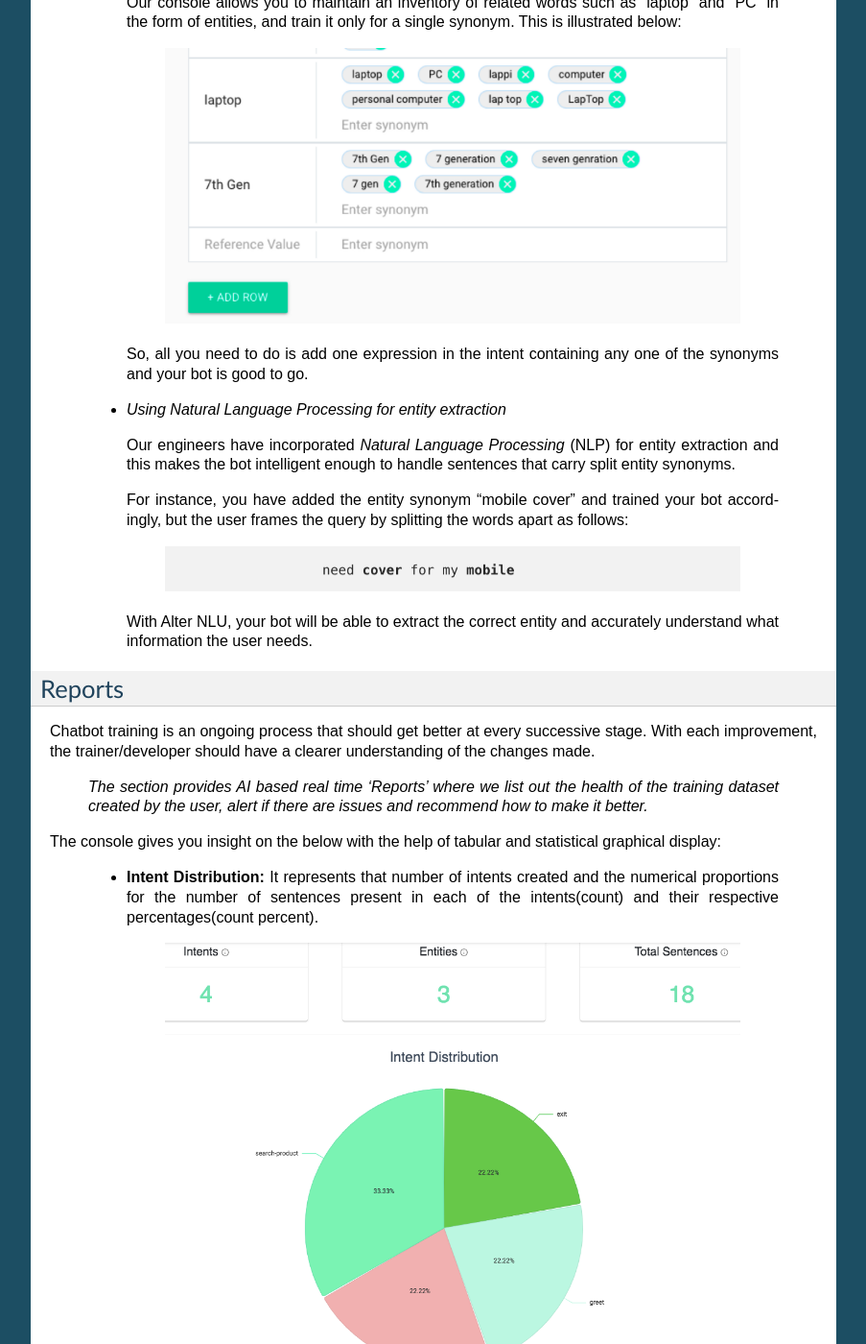
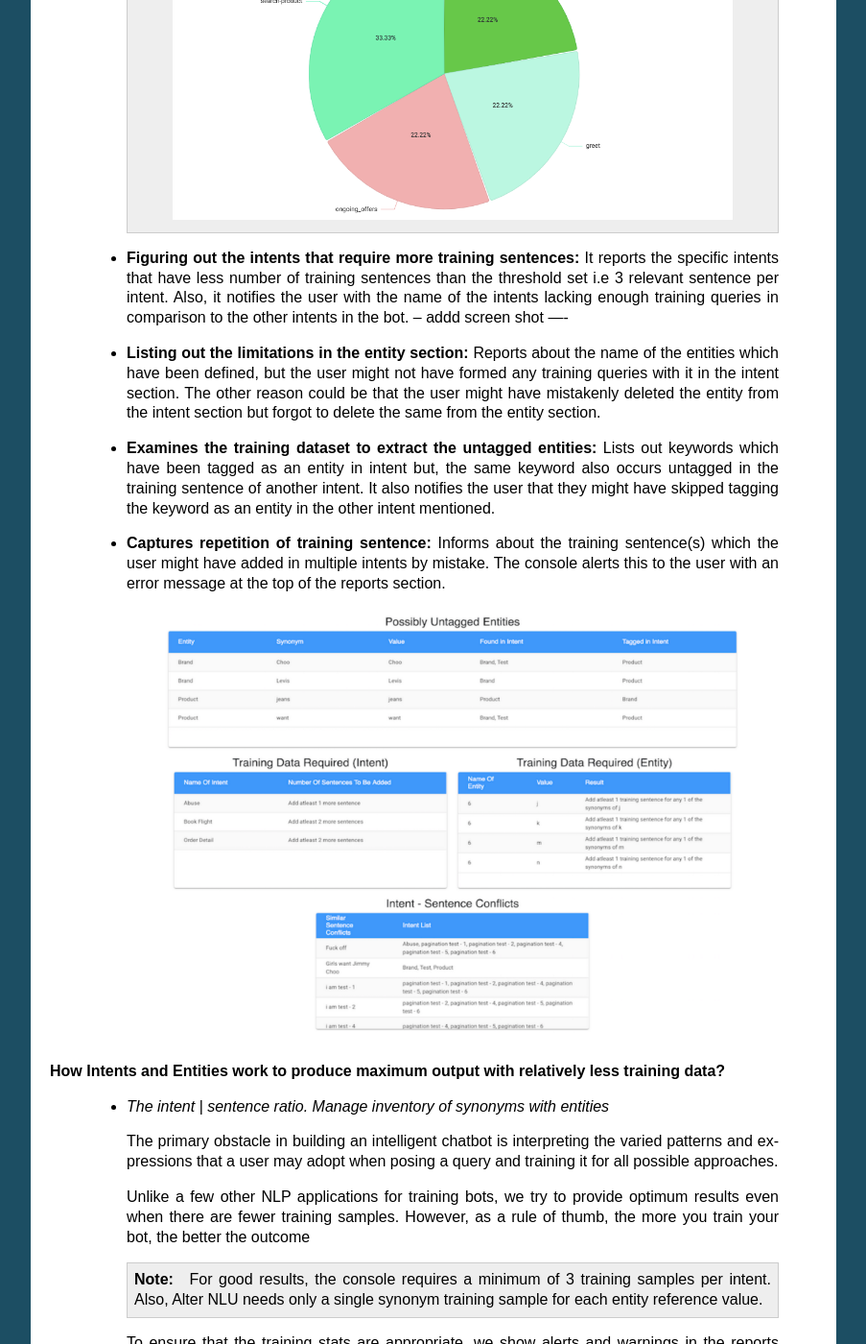
Before and after one commit to thakurtanya/kontikilabsDevelopers, a Sphinx documentation site: the page built from doc/source/Understanding-AlterNlu.rst, in a window 1280 px wide and 1400 px high, scrolled down 2438 px. Shown: the whole window at 96% size, without its empty margins (198-1101 px from the left). Built offline with Sphinx 7.4.7, drawn with Linux system fonts in a browser that asks for light colours; some of the changed text lies outside the part shown.

Commit message:
content additions

```diff
--- a/doc/source/Understanding-AlterNlu.rst
+++ b/doc/source/Understanding-AlterNlu.rst
@@ -51,6 +51,43 @@
 
 It is the part of the sentence we highlight to tag against a particular entity. Each Selected Value in the Alter NLU console has a different color code based on the entity tagged.
 
+=======
+Reports
+=======
+
+Chatbot training is an ongoing process that should get better at every successive stage. With each improvement, the trainer/developer should have a clearer understanding of the changes made.
+
+	*The section provides NLP based real time ‘Reports’ where we list out the health of the training dataset created by the user, alert if there are issues and recommend how to make it better.*
+
+The console gives you insight on the below with the help of tabular and statistical graphical display:
+----- add corrrect screen shot here ------
+
+	-	**Intent Distribution:**
+		It represents that number of intents created and the numerical proportions for the number of relevant sentences present in each of the intents and their respective percentages.
+
+		.. note::
+		   The relevant sentences are the sentence which contributes towards building better NLU model.
+
+			.. image:: https://raw.githubusercontent.com/thakurtanya/kontikilabsDevelopers/master/images/intent-distribution.png
+
+
+	-	**Figuring out the intents that require more training sentences:**
+		It reports the specific intents that have less number of training sentences than the threshold set i.e 3 relevant sentence per intent. Also, it notifies the user with the name of the intents lacking enough training queries in comparison to the other intents in the bot.
+		-- addd screen shot ----
+
+	-	**Listing out the limitations in the entity section:**
+		Reports about the name of the entities which have been defined, but the user might not have formed any training queries with it in the intent section. The other reason could be that the user might have mistakenly deleted the entity from the intent section but forgot to delete the same from the entity section.
+
+	-	**Examines the training dataset to extract the untagged entities:**
+		Lists out keywords which have been tagged as an entity in intent but, the same keyword also occurs untagged in the training sentence of another intent.
+		It also notifies the user that they might have skipped tagging the keyword as an entity in the other intent mentioned.
+
+	-	**Captures repetition of training sentence:**
+		Informs about the training sentence(s) which the user might have added in multiple intents by mistake. The console alerts this to the user with an error message at the top of the reports section.
+
+			.. image:: https://raw.githubusercontent.com/thakurtanya/kontikilabsDevelopers/master/images/report-details.png
+
+
 **How Intents and Entities work to produce maximum output with relatively less training data?**
 
 	-	*The intent | sentence ratio. Manage inventory of synonyms with entities*
@@ -88,34 +125,3 @@
 			.. image:: https://raw.githubusercontent.com/thakurtanya/kontikilabsDevelopers/master/images/query-3.png
 
 		With Alter NLU, your bot will be able to extract the correct entity and accurately understand what information the user needs.
-
-=======
-Reports
-=======
-
-Chatbot training is an ongoing process that should get better at every successive stage. With each improvement, the trainer/developer should have a clearer understanding of the changes made.
-
-	*The section provides AI based real time ‘Reports’ where we list out the health of the training dataset created by the user, alert if there are issues and recommend how to make it better.*
-
-The console gives you insight on the below with the help of tabular and statistical graphical display:
-
-	-	**Intent Distribution:**
-		It represents that number of intents created and the numerical proportions for the number of sentences present in each of the intents(count) and their respective percentages(count percent).
-
-			.. image:: https://raw.githubusercontent.com/thakurtanya/kontikilabsDevelopers/master/images/intent-distribution.png
-
-
-	-	**Figuring out the intents that require more training sentences:**
-		It reports the specific intents that have less number of training sentences than the threshold set i.e 3 per intent. Notifies the user with the name of the intents lacking enough training expressions as compared to the other intents in the bot.
-
-	-	**Listing out the limitations in the entity section:**
-		Reports about the name of the entities which have been defined, but the user might not have formed any training sentence with it in the intent section. The other reason could be that the user might have mistakenly deleted the entity from the intent section but forgot to delete the same from the entity section.
-
-	-	**Examines the training dataset to extract the untagged entities:**
-		Lists out keywords which have been tagged as an entity in intent but, the same keyword also occurs untagged in the training sentence of another intent.
-		Notifies the user that they might have skipped tagging the keyword as an entity in the other intent mentioned.
-
-	-	**Captures repetition of training sentence**
-		Informs about the training sentence(s) which the user might have added in multiple intents by mistake. The console alerts this to the user with an error message at the top of the reports section.
-
-			.. image:: https://raw.githubusercontent.com/thakurtanya/kontikilabsDevelopers/master/images/report-details.png
```
